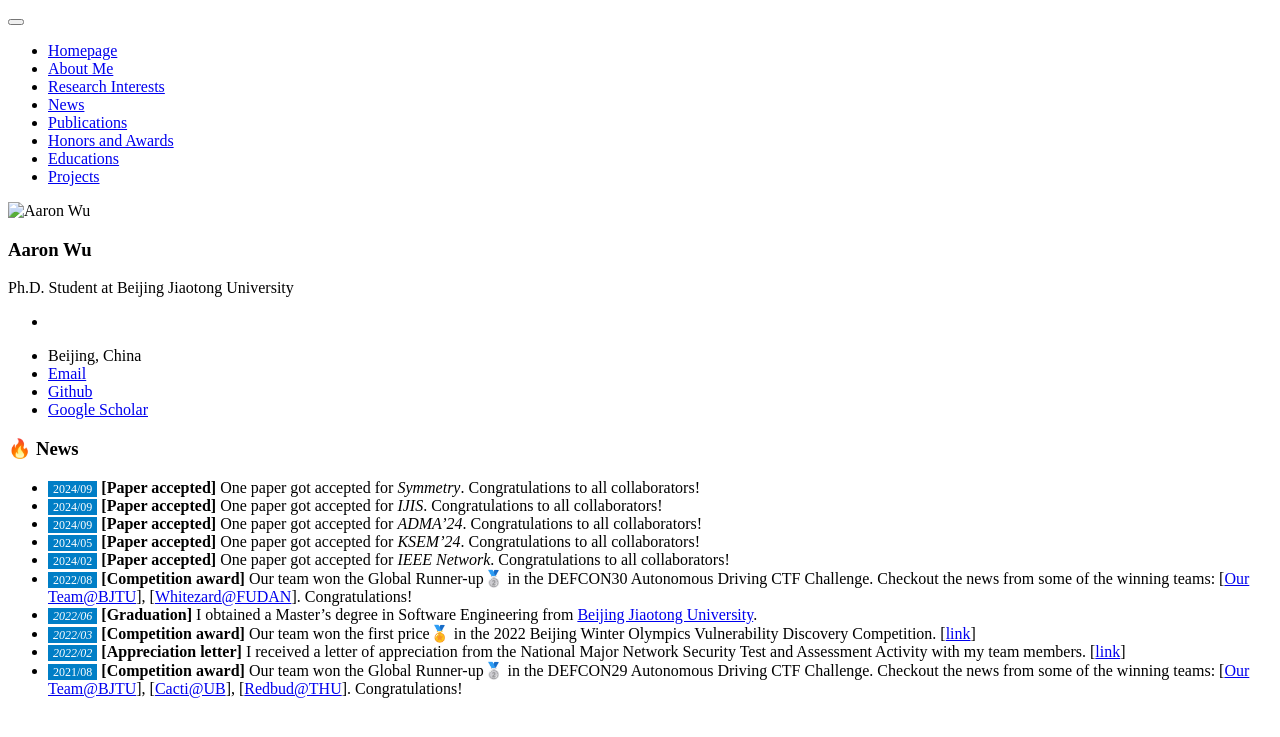
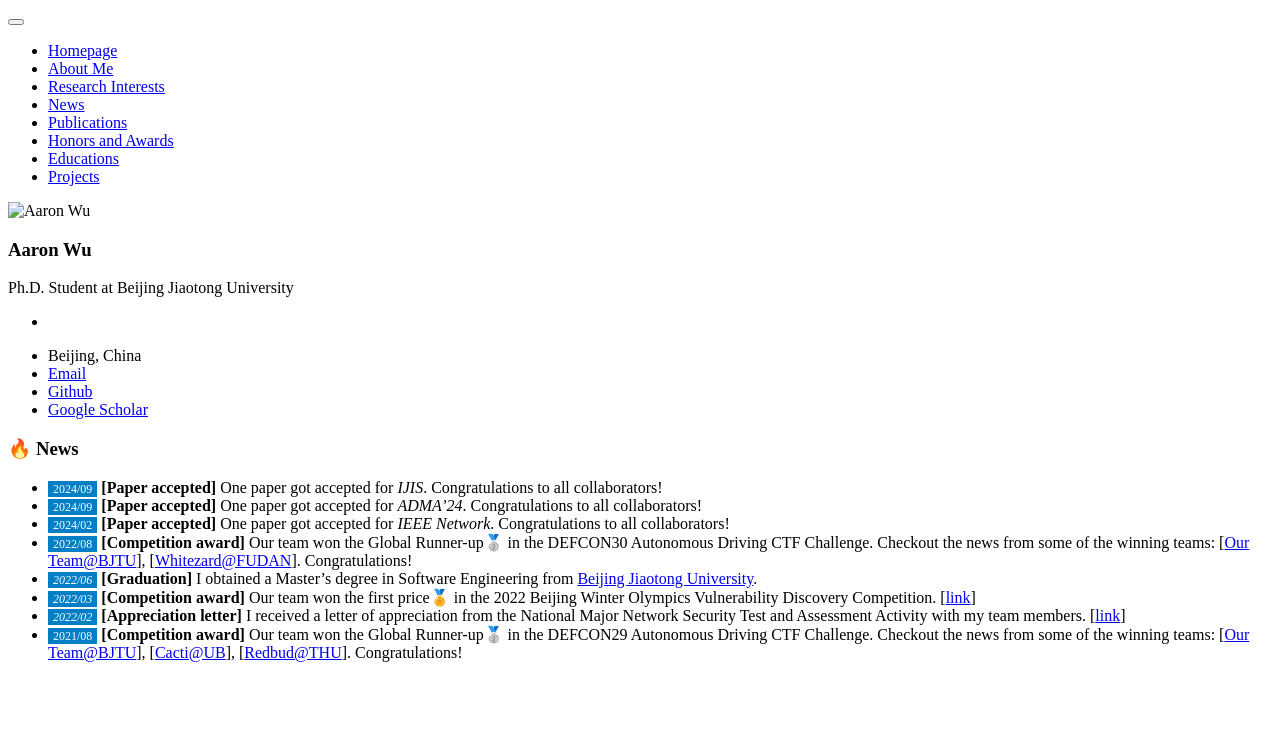
Before and after one commit to Allenpandas/Allenpandas.github.io, a Jekyll site: the page built from _pages/includes/News.md, in a window 1280 px wide. Shown: the top 737 px of the page. Built offline with Jekyll 4.4.1, drawn with Linux system fonts in a browser that asks for light colours; our own code applies the rules of GitHub Pages for plain Markdown files.

Commit message:
update news

```diff
--- a/_pages/includes/News.md
+++ b/_pages/includes/News.md
@@ -2,10 +2,8 @@
 
 # 🔥 News
 
-- <span style="font-size:12px;color:#FFFFFF;background-color:#007ec6;padding:1px 5px 1.5px 5px;">2024/09</span> **[Paper accepted]** One paper got accepted for *Symmetry*. Congratulations to all collaborators!
 - <span style="font-size:12px;color:#FFFFFF;background-color:#007ec6;padding:1px 5px 1.5px 5px;">2024/09</span> **[Paper accepted]** One paper got accepted for *IJIS*. Congratulations to all collaborators!
 - <span style="font-size:12px;color:#FFFFFF;background-color:#007ec6;padding:1px 5px 1.5px 5px;">2024/09</span> **[Paper accepted]** One paper got accepted for *ADMA'24*. Congratulations to all collaborators!
-- <span style="font-size:12px;color:#FFFFFF;background-color:#007ec6;padding:1px 5px 1.5px 5px;">2024/05</span> **[Paper accepted]** One paper got accepted for *KSEM'24*. Congratulations to all collaborators!
 - <span style="font-size:12px;color:#FFFFFF;background-color:#007ec6;padding:1px 5px 1.5px 5px;">2024/02</span> **[Paper accepted]** One paper got accepted for *IEEE Network*. Congratulations to all collaborators!
 - <span style="font-size:12px;color:#FFFFFF;background-color:#007ec6;padding:1px 5px 1.5px 5px;">2022/08</span> **[Competition award]** Our team won the Global Runner-up🥈 in the DEFCON30 Autonomous Driving CTF Challenge. Checkout the news from some of the winning teams: [[Our Team@BJTU](https://cs.bjtu.edu.cn/jdxw/202301310.htm)], [[Whitezard@FUDAN](https://secsys.fudan.edu.cn/ff/46/c26973a458566/page.htm)]. Congratulations!
 - *<span style="font-size:12px;color:#FFFFFF;background-color:#007ec6;padding:1px 5px 1.5px 5px;">2022/06</span>* **[Graduation]** I obtained a Master's degree in Software Engineering from [Beijing Jiaotong University](https://bjtu.edu.cn/).
```
